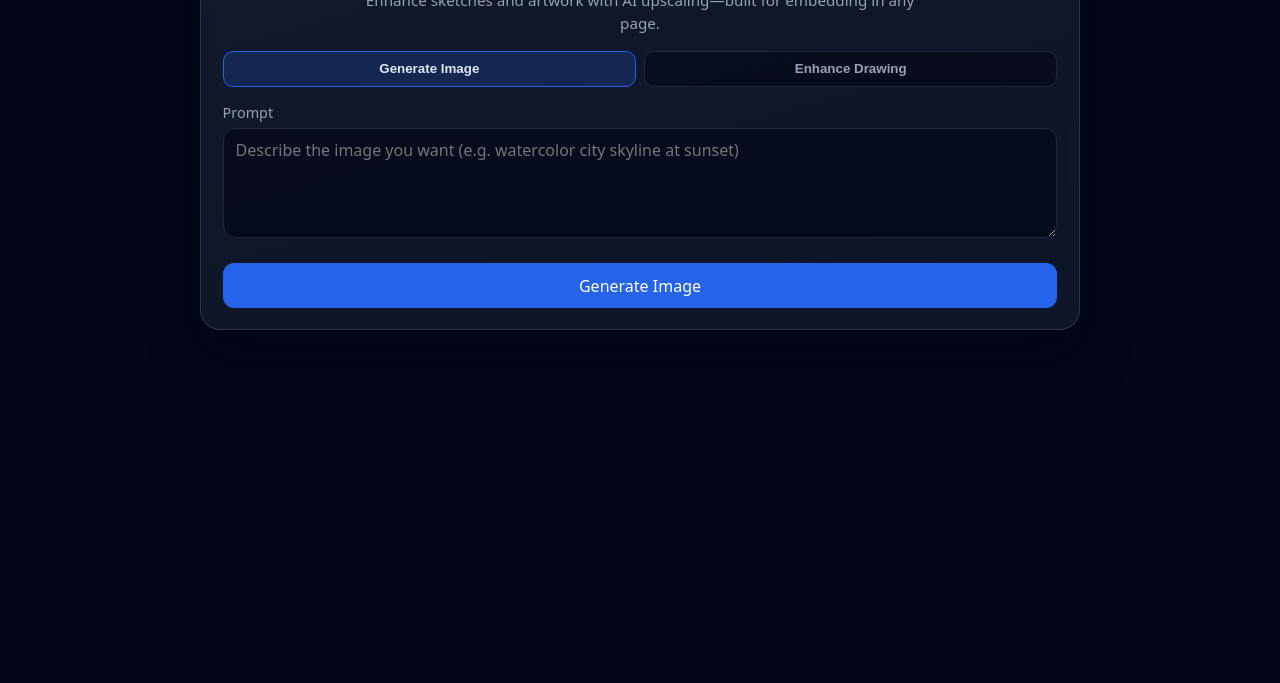
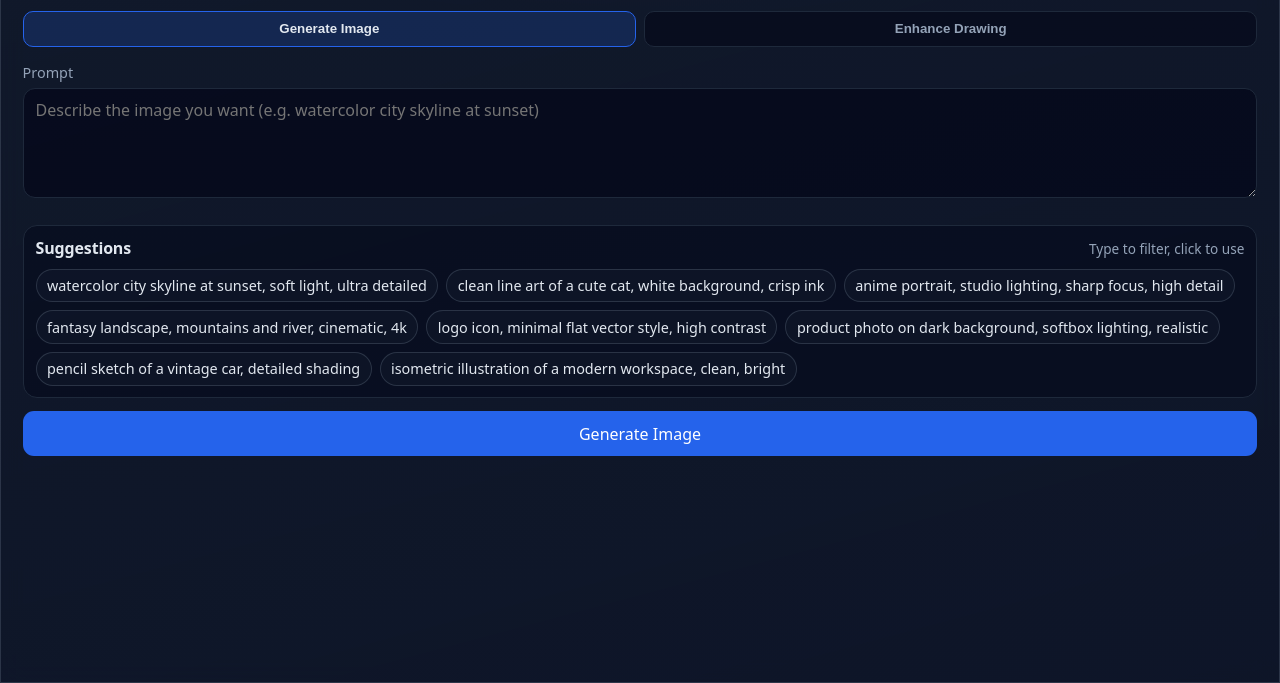
Before and after one commit to gujoanimes-prog/drewing-enhencer-ha, a plain HTML site: page index.html in a window 1280 px wide. Shown: the part 117-800 px from the top of the page. Drawn offline with Linux system fonts and the light colour scheme.

Commit message:
Add files via upload

```diff
--- a/index.html
+++ b/index.html
@@ -6,7 +6,7 @@
     <!-- Optional: Supabase user id when backend has Supabase credits enabled (?user_id= on URL also works). -->
     <meta name="drawing-enhancer-user-id" content="" />
     <title>AI Drawing Enhancer</title>
-    <link rel="stylesheet" href="./style.css" />
+    <link rel="stylesheet" href="./style.css?v=20260420" />
   </head>
   <body>
     <main class="app-shell" id="app-root" aria-live="polite">
@@ -34,6 +34,13 @@
             placeholder="Describe the image you want (e.g. watercolor city skyline at sunset)"
             maxlength="2000"
           ></textarea>
+          <div class="live-suggestions" aria-label="Live suggestions">
+            <div class="live-suggestions__head">
+              <span class="live-suggestions__title">Suggestions</span>
+              <span class="live-suggestions__hint">Type to filter, click to use</span>
+            </div>
+            <div id="prompt-suggestions" class="live-suggestions__list" role="list"></div>
+          </div>
           <button type="button" id="generate-btn" class="primary-btn">Generate Image</button>
 
           <div id="generate-loading" class="loading hidden" aria-hidden="true">
@@ -124,6 +131,6 @@
       </section>
     </main>
 
-    <script src="./script.js"></script>
+    <script src="./script.js?v=20260420"></script>
   </body>
 </html>
--- a/script.js
+++ b/script.js
@@ -46,6 +46,7 @@ const generateLoading = document.getElementById("generate-loading");
 const generateResultWrap = document.getElementById("generate-result-wrap");
 const generateResultImg = document.getElementById("generate-result-img");
 const generateDownload = document.getElementById("generate-download");
+const promptSuggestionsEl = document.getElementById("prompt-suggestions");
 
 const dropZone = document.getElementById("drop-zone");
 const fileInput = document.getElementById("file-input");
@@ -68,6 +69,19 @@ let upscaledImageUrl = "";
 let generateImageUrl = "";
 let busy = false;
 
+const PROMPT_SUGGESTIONS = [
+  "watercolor city skyline at sunset, soft light, ultra detailed",
+  "clean line art of a cute cat, white background, crisp ink",
+  "anime portrait, studio lighting, sharp focus, high detail",
+  "fantasy landscape, mountains and river, cinematic, 4k",
+  "logo icon, minimal flat vector style, high contrast",
+  "product photo on dark background, softbox lighting, realistic",
+  "pencil sketch of a vintage car, detailed shading",
+  "isometric illustration of a modern workspace, clean, bright",
+  "cyberpunk street at night, neon reflections, rain, ultra detailed",
+  "children's book illustration, warm colors, friendly characters"
+];
+
 function resetError() {
   errorEl.textContent = "";
   errorEl.classList.add("hidden");
@@ -89,6 +103,11 @@ function setBusy(loading) {
   scaleSelect.disabled = loading;
   fileInput.disabled = loading;
   dropZone.classList.toggle("is-disabled", loading);
+  if (promptSuggestionsEl) {
+    promptSuggestionsEl.querySelectorAll("button").forEach((b) => {
+      b.disabled = loading;
+    });
+  }
 }
 
 function bindImageError(img, label) {
@@ -102,12 +121,73 @@ bindImageError(resultUpscaled, "Enhanced image");
 bindImageError(originalPreview, "Preview");
 bindImageError(resultOriginal, "Original");
 
+function scoreSuggestion(query, suggestion) {
+  const q = query.trim().toLowerCase();
+  if (!q) return 1;
+  const s = suggestion.toLowerCase();
+  if (s.startsWith(q)) return 5;
+  if (s.includes(q)) return 3;
+  const parts = q.split(/\s+/).filter(Boolean);
+  if (!parts.length) return 1;
+  let hits = 0;
+  for (const p of parts) if (s.includes(p)) hits += 1;
+  return hits;
+}
+
+function renderPromptSuggestions() {
+  if (!promptSuggestionsEl) return;
+
+  const query = promptInput.value || "";
+  const scored = PROMPT_SUGGESTIONS.map((text) => ({
+    text,
+    score: scoreSuggestion(query, text)
+  }))
+    .filter((x) => x.score > 0)
+    .sort((a, b) => b.score - a.score);
+
+  const top = (query.trim() ? scored : scored).slice(0, 8).map((x) => x.text);
+  promptSuggestionsEl.innerHTML = "";
+
+  if (!top.length) {
+    const empty = document.createElement("div");
+    empty.className = "live-suggestions__empty";
+    empty.textContent = "No suggestions yet. Keep typing…";
+    promptSuggestionsEl.appendChild(empty);
+    return;
+  }
+
+  top.forEach((text) => {
+    const btn = document.createElement("button");
+    btn.type = "button";
+    btn.className = "suggestion-pill";
+    btn.textContent = text;
+    btn.disabled = busy;
+    btn.addEventListener("click", () => {
+      if (busy) return;
+      promptInput.value = text;
+      promptInput.focus();
+      renderPromptSuggestions();
+    });
+    promptSuggestionsEl.appendChild(btn);
+  });
+}
+
+let suggestionRaf = 0;
+promptInput.addEventListener("input", () => {
+  if (suggestionRaf) cancelAnimationFrame(suggestionRaf);
+  suggestionRaf = requestAnimationFrame(() => {
+    renderPromptSuggestions();
+  });
+});
+
 function normalizeError(err, fallback) {
   if (err instanceof TypeError && err.message === "Failed to fetch") {
     return "Could not reach the API. Confirm API_URL in script.js matches your live Render URL and that the service is up (check browser Network tab for CORS or DNS errors).";
   }
   return err?.message || fallback;
 }
+
+renderPromptSuggestions();
 
 async function downloadImageUrl(url, filename) {
   if (!url) {
--- a/style.css
+++ b/style.css
@@ -29,20 +29,22 @@ body {
 
 .app-shell {
   width: 100%;
-  max-width: 920px;
-  margin: 0 auto;
-  padding: clamp(1rem, 4vw, 2.5rem) clamp(0.75rem, 3vw, 1.25rem);
+  max-width: none;
+  margin: 0;
+  padding: 0;
   box-sizing: border-box;
 }
 
 .glass-card {
+  width: 100%;
+  min-height: 100dvh;
   background: linear-gradient(165deg, rgba(30, 41, 59, 0.55) 0%, rgba(15, 23, 42, 0.92) 100%);
   border: 1px solid rgba(148, 163, 184, 0.22);
   box-shadow:
     0 1px 0 rgba(255, 255, 255, 0.04) inset,
     0 24px 48px rgba(2, 6, 23, 0.55);
   backdrop-filter: blur(12px);
-  border-radius: 20px;
+  border-radius: 0;
   padding: clamp(1rem, 3vw, 1.35rem);
 }
 
@@ -134,6 +136,71 @@ body {
 .prompt-input:disabled {
   opacity: 0.65;
   cursor: not-allowed;
+}
+
+.live-suggestions {
+  margin: 0.6rem 0 0.35rem;
+  padding: 0.7rem 0.75rem;
+  border-radius: 14px;
+  border: 1px solid var(--border);
+  background: rgba(2, 6, 23, 0.45);
+}
+
+.live-suggestions__head {
+  display: flex;
+  align-items: baseline;
+  justify-content: space-between;
+  gap: 0.75rem;
+  margin-bottom: 0.6rem;
+}
+
+.live-suggestions__title {
+  font-weight: 700;
+  letter-spacing: -0.01em;
+}
+
+.live-suggestions__hint {
+  color: var(--muted);
+  font-size: 0.85rem;
+}
+
+.live-suggestions__list {
+  display: flex;
+  flex-wrap: wrap;
+  gap: 0.5rem;
+}
+
+.suggestion-pill {
+  appearance: none;
+  border: 1px solid rgba(148, 163, 184, 0.22);
+  background: rgba(15, 23, 42, 0.75);
+  color: var(--text);
+  padding: 0.45rem 0.65rem;
+  border-radius: 999px;
+  cursor: pointer;
+  font: inherit;
+  font-size: 0.9rem;
+  line-height: 1.2;
+  transition: border-color 0.2s ease, background 0.2s ease, transform 0.05s ease;
+}
+
+.suggestion-pill:hover:not(:disabled) {
+  border-color: rgba(37, 99, 235, 0.65);
+  background: rgba(37, 99, 235, 0.14);
+}
+
+.suggestion-pill:active:not(:disabled) {
+  transform: translateY(1px);
+}
+
+.suggestion-pill:disabled {
+  opacity: 0.55;
+  cursor: not-allowed;
+}
+
+.live-suggestions__empty {
+  color: var(--muted);
+  font-size: 0.9rem;
 }
 
 .scale-row {
```
